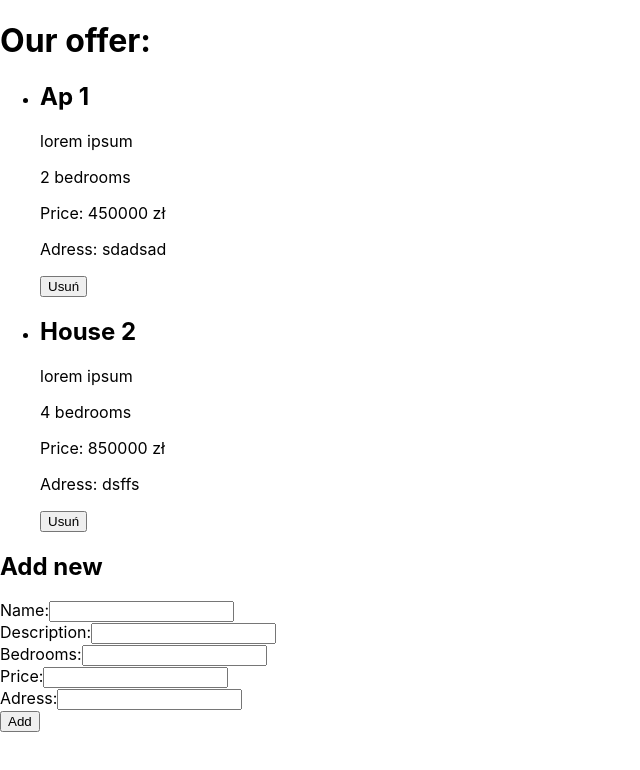
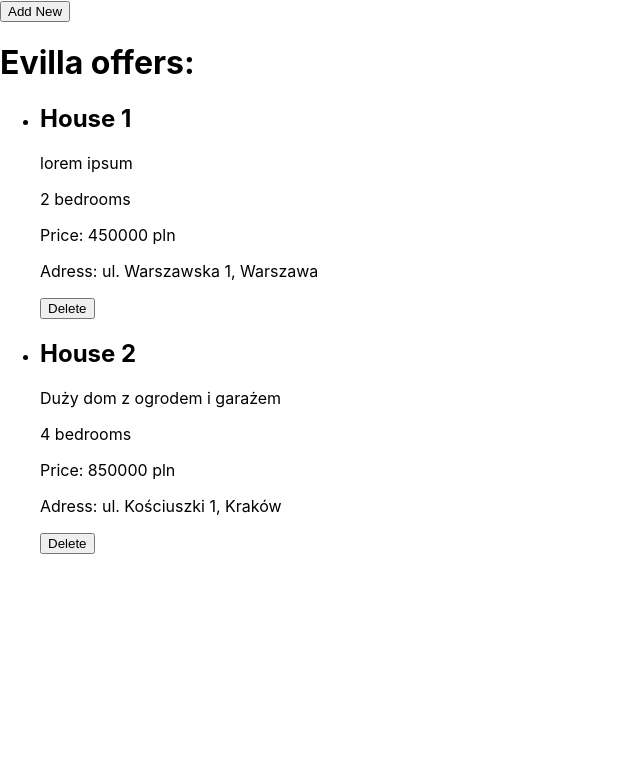
Before and after one commit to bartelke/PIW, a React (Create React App) app in the folder homework3/evilla/: page / in a window 1280 px wide. Shown: the top 770 px of the page, without its empty margins (0-640 px from the left). Built offline with nearby package versions, Linux system fonts and the light colour scheme.

Commit message:
homework3: add new house component

```diff
--- /dev/null
+++ b/homework3/evilla/src/components/add/Add.jsx
@@ -0,0 +1,79 @@
+import React, { useState } from 'react';
+
+function Add(props) {
+  const [newItemName, setNewItemName] = useState("");
+  const [newItemDescription, setNewItemDescription] = useState("");
+  const [newItemBedrooms, setNewItemBedrooms] = useState("");
+  const [newItemPrice, setNewItemPrice] = useState("");
+  const [newItemAddress, setNewItemAddress] = useState("");
+
+  const handleAddItem = () => {
+    const newItem = {
+      name: newItemName,
+      description: newItemDescription,
+      bedrooms: newItemBedrooms,
+      price: newItemPrice,
+      address: newItemAddress
+    };
+    props.handleAddItem(newItem);
+    setNewItemName("");
+    setNewItemDescription("");
+    setNewItemBedrooms("");
+    setNewItemPrice("");
+    setNewItemAddress("");
+  };
+
+  return (
+    <div>
+      <h2>Add new house</h2>
+      <label>
+        Name:
+        <input
+          type="text"
+          value={newItemName}
+          onChange={e => setNewItemName(e.target.value)}
+        />
+      </label>
+      <br />
+      <label>
+        Description:
+        <input
+          type="text"
+          value={newItemDescription}
+          onChange={e => setNewItemDescription(e.target.value)}
+        />
+      </label>
+      <br />
+      <label>
+        Bedrooms:
+        <input
+          type="number"
+          value={newItemBedrooms}
+          onChange={e => setNewItemBedrooms(e.target.value)}
+        />
+      </label>
+      <br />
+      <label>
+        Price:
+        <input
+          type="number"
+          value={newItemPrice}
+          onChange={e => setNewItemPrice(e.target.value)}
+        />
+      </label>
+      <br />
+      <label>
+        Adress:
+        <input
+          type="text"
+          value={newItemAddress}
+          onChange={e => setNewItemAddress(e.target.value)}
+        />
+      </label>
+      <br />
+      <button onClick={handleAddItem}>Dodaj ofertę</button>
+    </div>
+  );
+}
+
+export default Add;
--- a/homework3/evilla/src/components/list/List.jsx
+++ b/homework3/evilla/src/components/list/List.jsx
@@ -1,43 +1,32 @@
 import React, { useState } from 'react';
+import Add from '../add/Add';
 
 function List() {
   const [list, setList] = useState([
     {
-        name: "Ap 1",
+      name: "House 1",
       description: "lorem ipsum",
       bedrooms: 2,
       price: 450000,
-        address: "sdadsad"
+      address: "ul. Warszawska 1, Warszawa"
     },
     {
       name: "House 2",
-        description: "lorem ipsum",
+      description: "Duży dom z ogrodem i garażem",
       bedrooms: 4,
       price: 850000,
-        address: "dsffs"
+      address: "ul. Kościuszki 1, Kraków"
     }
   ]);
 
-    const [newItemName, setNewItemName] = useState("");
-    const [newItemDescription, setNewItemDescription] = useState("");
-    const [newItemBedrooms, setNewItemBedrooms] = useState("");
-    const [newItemPrice, setNewItemPrice] = useState("");
-    const [newItemAddress, setNewItemAddress] = useState("");
+  const [showAdd, setShowAdd] = useState(false);
 
-    const handleAddItem = () => {
-      const newItem = {
-        name: newItemName,
-        description: newItemDescription,
-        bedrooms: newItemBedrooms,
-        price: newItemPrice,
-        address: newItemAddress
-      };
+  const toggleAdd = () => {
+    setShowAdd(!showAdd);
+  }
+
+  const handleAddItem = newItem => {
     setList([...list, newItem]);
-      setNewItemName("");
-      setNewItemDescription("");
-      setNewItemBedrooms("");
-      setNewItemPrice("");
-      setNewItemAddress("");
   };
 
   const handleDeleteItem = index => {
@@ -48,69 +37,24 @@ function List() {
 
   return (
     <div>
-        <h1>Our offer:</h1>
+        <button onClick={toggleAdd}>{showAdd ? 'Cancel' : 'Add New'}</button>
+        {showAdd && (<Add handleAddItem={handleAddItem} />)}
+      <h1>Evilla offers:</h1>
       <ul>
         {list.map((item, index) => (
           <li key={index}>
             <h2>{item.name}</h2>
             <p>{item.description}</p>
             <p>{item.bedrooms} bedrooms</p>
-              <p>Price: {item.price} zł</p>
+            <p>Price: {item.price} pln</p>
             <p>Adress: {item.address}</p>
-              <button onClick={() => handleDeleteItem(index)}>Usuń</button>
+            <button onClick={() => handleDeleteItem(index)}>Delete</button>
           </li>
         ))}
       </ul>
-        <div>
-          <h2>Add new</h2>
-          <label>
-            Name:
-            <input
-              type="text"
-              value={newItemName}
-              onChange={e => setNewItemName(e.target.value)}
-            />
-          </label>
-          <br />
-          <label>
-            Description:
-            <input
-              type="text"
-              value={newItemDescription}
-              onChange={e => setNewItemDescription(e.target.value)}
-            />
-          </label>
-          <br />
-          <label>
-            Bedrooms:
-            <input
-              type="number"
-              value={newItemBedrooms}
-              onChange={e => setNewItemBedrooms(e.target.value)}
-            />
-          </label>
-          <br />
-          <label>
-            Price:
-            <input
-              type="number"
-              value={newItemPrice}
-              onChange={e => setNewItemPrice(e.target.value)}
-            />
-          </label>
-          <br />
-          <label>
-            Adress:
-            <input
-              type="text"
-              value={newItemAddress}
-              onChange={e => setNewItemAddress(e.target.value)}
-            />
-          </label>
-          <br />
-          <button onClick={handleAddItem}>Add</button>
     </div>
-      </div>
+
   );
 }
+
 export default List;
```
Lines whose indentation alone changed are shown as unchanged.
